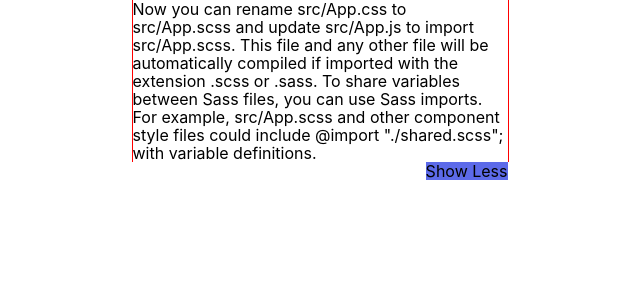
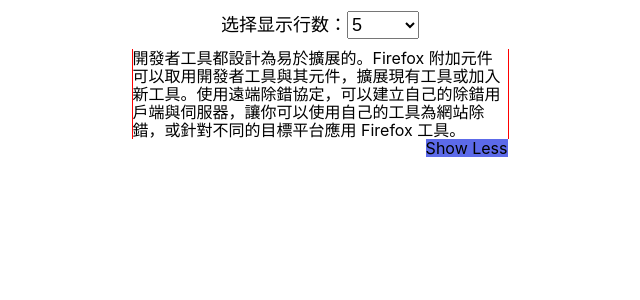
Before and after one commit to sulirc/react-ellipsis, a React (Create React App) app: page / in a window 1280 px wide. Shown: the top 300 px of the page, without its empty margins (320-960 px from the left). Built offline with nearby package versions, Linux system fonts and the light colour scheme.

Commit message:
feat: add lines select option

```diff
--- a/src/App.js
+++ b/src/App.js
@@ -1,35 +1,45 @@
-import React, { useState } from "react";
+import React, { useState, useEffect } from "react";
 import TextEllipsis from "./TextEllipsis";
-// import TextEllipsis from "react-text-ellipsis";
 import "./App.scss";
 
-const text = `Now you can rename src/App.css to src/App.scss and update src/App.js to import src/App.scss. This file and any other file will be
-automatically compiled if imported with the extension .scss or .sass. To share variables between Sass files, you can use Sass
-imports. For example, src/App.scss and other component style files could include @import "./shared.scss"; with variable definitions.`;
+const Text = {
+  zh:
+    "開發者工具都設計為易於擴展的。Firefox 附加元件可以取用開發者工具與其元件，擴展現有工具或加入新工具。使用遠端除錯協定，可以建立自己的除錯用戶端與伺服器，讓你可以使用自己的工具為網站除錯，或針對不同的目標平台應用 Firefox 工具。",
+  zhLong: `JavaScript (簡稱 JS) 是具有一級函數 (First-class functions) 的輕量級、直譯式或即時編譯（JIT-compiled）的程式語言。它因為用作網頁的腳本語言而大為知名，但也用於許多非瀏覽器的環境，像是 node.js、Apache CouchDB。JavaScript 是一個基於原型的 (Prototype-based)、多範型的、動態語言，支援物件導向、指令式以及宣告式 (如函數式程式設計) 風格。 閱讀關於 JavaScript 以取得更多資訊。本章節主要說明 JavaScript，不涉及網頁特有項目或主機環境。有關網頁特有的 APIs ，請參考 Web API 和 DOM。JavaScript 所採用的標準是 ECMAScript，自 2012 年起，所有現代的瀏覽器均已全面支援 ECMAScript 5.1。較老舊的瀏覽器最少也會支援 ECMAScript 3。ECMA International 於 2015 年 6 月 17 日發布第六版的 ECMAScript，其正式名稱是 ECMAScript 2015，原先被稱作 ECMAScript 6 或 ES6。從那時起， ECMAScript 標準的發布週期是一年，本文件參考了最新的草稿版本，也就是目前的 ECMAScript 2017。`,
+};
+
+const defaultLines = 5;
+const LINES = {
+  s: 3,
+  m: 5,
+  l: 8,
+  xl: 12,
+};
 
 function App() {
-  // const [isExpand, setIsExpand] = useState(true);
+  const [lines, setLines] = useState(defaultLines);
+  const changeVisibleLines = (e) => {
+    setLines(LINES[e.target.value]);
+  };
 
   return (
-    <div className="box">
-      <TextEllipsis className="ellipsis-demo" lines={5} expand>
-        {text}
-      </TextEllipsis>
-      {/* <TextEllipsis
-        lines={5}
-        tag={"p"}
-        ellipsisChars={"... Show More"}
-        tagClass="text-el-demo"
-        debounceTimeoutOnResize={200}
-        useJsOnly={true}
-        onResult={(result) => {
-          if (result === TextEllipsis.RESULT.TRUNCATED) console.log("text get truncated");
-          else console.log("text does not get truncated");
-        }}
-      >
-        {text}
-      </TextEllipsis> */}
-    </div>
+    <>
+      <label className="select-lines">
+        选择显示行数：
+        <select name="select" defaultValue="m" onChange={changeVisibleLines}>
+          <option value="s">3</option>
+          <option value="m">5</option>
+          <option value="l">8</option>
+          <option value="xl">12</option>
+        </select>
+      </label>
+
+      <div className="box">
+        <TextEllipsis className="ellipsis-demo" lines={lines} expand>
+          {Text.zh}
+        </TextEllipsis>
+      </div>
+    </>
   );
 }
 
--- a/src/App.scss
+++ b/src/App.scss
@@ -1,3 +1,14 @@
+.select-lines {
+  display: block;
+  text-align: center;
+  margin: 10px auto;
+  font-size: 18px;
+  select {
+    width: 72px;
+    height: 28px;
+    font-size: 18px;
+  }
+}
 .box {
   width: 375px;
   margin: 0 auto;
--- a/src/TextEllipsis/index.jsx
+++ b/src/TextEllipsis/index.jsx
@@ -73,7 +73,7 @@
     }
 
     process();
-  }, [isExpand]);
+  }, [isExpand, lines]);
 
   return (
     <div ref={ref} className={`ellipsis-box ${className}`} style={ellipsisStyle}>
```
Also changed, not shown: 1 other file (tests, documents, lock files or other folders).
